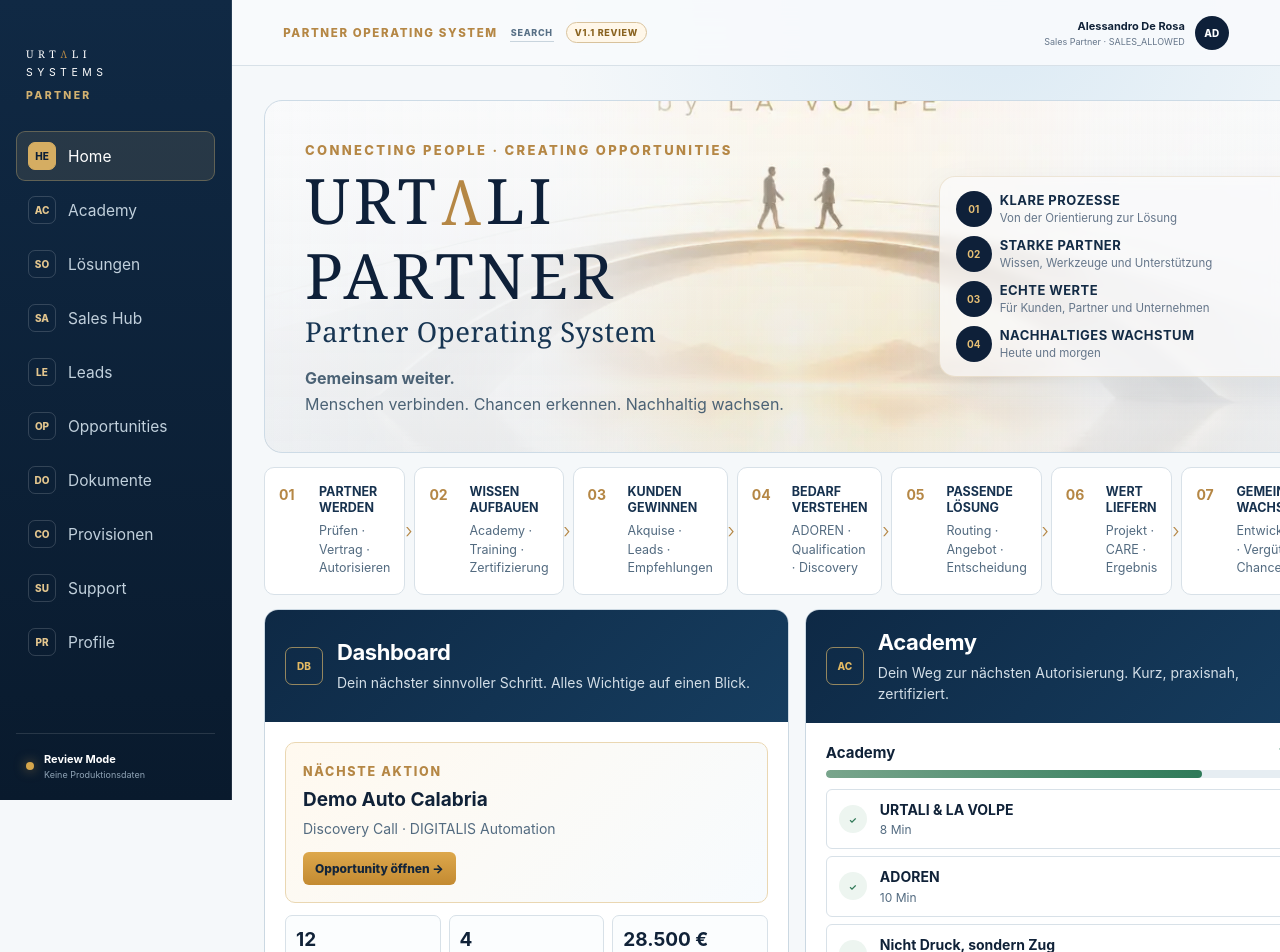
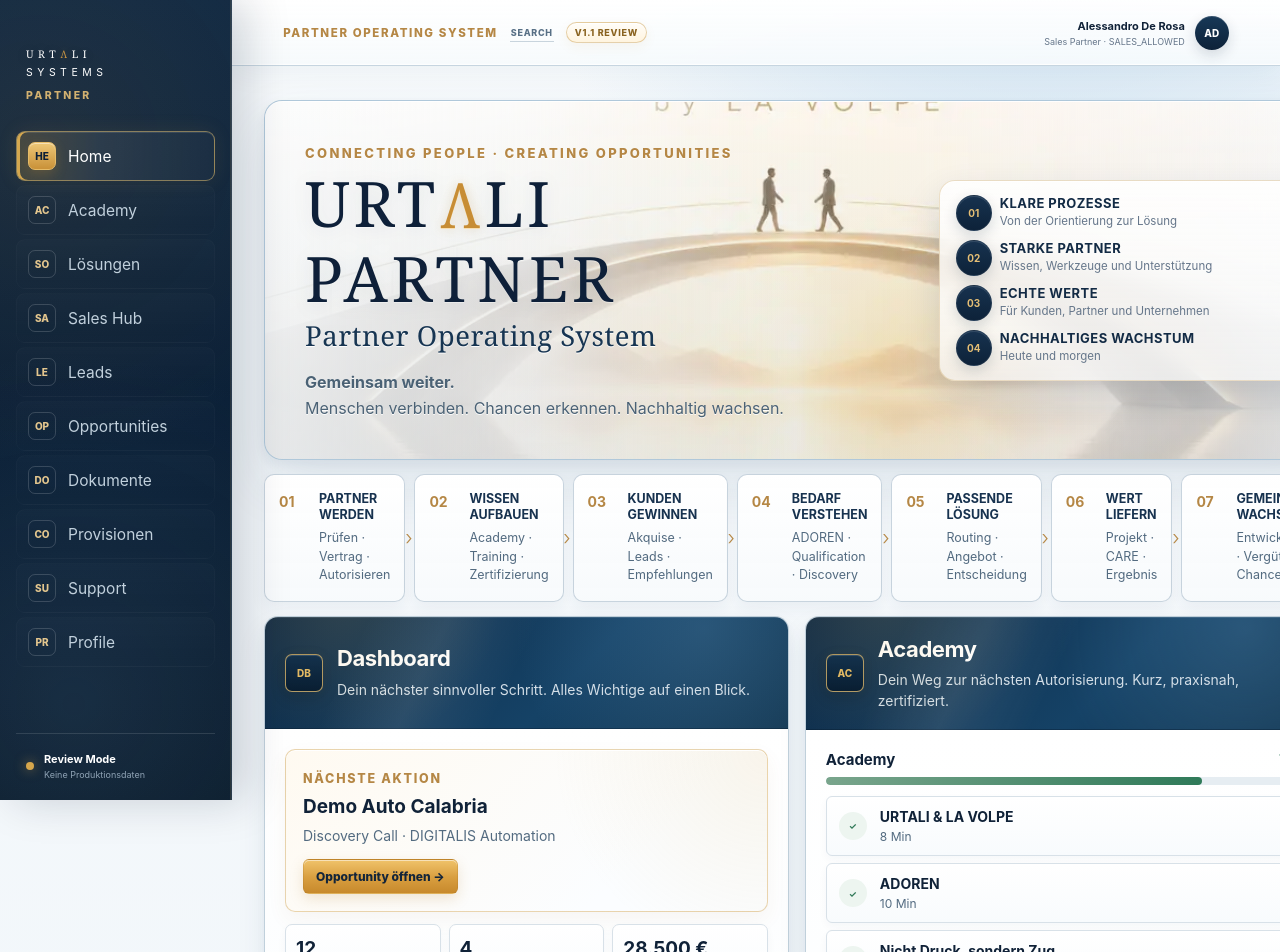
Before and after one commit to lavolpeofficial/vito-platform, a Next.js app in the folder apps/partner-portal/: page / in a window 1280 px wide. Shown: the top 952 px of the page. Built offline with nearby package versions, Linux system fonts and the light colour scheme.

Commit message:
style(partner-portal): apply premium 3d gloss visual system v1.7

```diff
--- a/apps/partner-portal/app/globals.css
+++ b/apps/partner-portal/app/globals.css
@@ -2019,3 +2019,283 @@ small { color: var(--muted); }
 .urtali-a-char {
   color: var(--gold);
 }
+
+
+/* V1.7 — URTALI premium 3D / gloss treatment applied to the live portal */
+body {
+  background:
+    radial-gradient(circle at 82% -8%, rgba(194, 220, 240, .92), transparent 34rem),
+    linear-gradient(180deg, #f8fbfd 0%, #f1f6fa 52%, #eef4f8 100%);
+}
+
+.portal-sidebar {
+  background:
+    radial-gradient(circle at 18% 18%, rgba(190, 140, 62, .10), transparent 20rem),
+    radial-gradient(circle at 32% 88%, rgba(94, 135, 174, .18), transparent 22rem),
+    linear-gradient(180deg, #102944 0%, #0b2037 50%, #081827 100%);
+  box-shadow:
+    14px 0 42px rgba(7, 24, 42, .18),
+    inset -1px 0 0 rgba(226, 190, 114, .12);
+}
+
+.portal-brand strong {
+  text-shadow: 0 2px 16px rgba(0,0,0,.22);
+}
+.portal-brand strong .urtali-a-char {
+  color: #c99543;
+  text-shadow:
+    0 0 8px rgba(218, 166, 75, .30),
+    0 0 18px rgba(218, 166, 75, .16);
+}
+
+.portal-nav-link {
+  border-color: rgba(255,255,255,.02);
+  background: linear-gradient(180deg, rgba(255,255,255,.015), rgba(255,255,255,0));
+}
+
+.portal-nav-link:hover {
+  border-color: rgba(225, 190, 118, .22);
+  background:
+    linear-gradient(180deg, rgba(255,255,255,.08), rgba(255,255,255,.025));
+  box-shadow: inset 0 1px 0 rgba(255,255,255,.05);
+}
+
+.portal-nav-link[aria-current="page"] {
+  border-color: rgba(231, 193, 111, .52);
+  background:
+    linear-gradient(90deg, rgba(214, 166, 76, .22), rgba(255,255,255,.07) 42%, rgba(255,255,255,.025));
+  box-shadow:
+    inset 3px 0 0 #d5a84f,
+    inset 0 1px 0 rgba(255,255,255,.10),
+    0 0 20px rgba(203, 154, 70, .10);
+}
+
+.portal-nav-link[aria-current="page"] i {
+  background: linear-gradient(180deg, #edc777, #c99138);
+  border-color: #e5bb68;
+  box-shadow:
+    inset 0 1px 0 rgba(255,255,255,.45),
+    0 4px 12px rgba(189, 132, 43, .24);
+}
+
+.portal-topbar {
+  border-bottom-color: rgba(177, 197, 212, .72);
+  background:
+    linear-gradient(180deg, rgba(255,255,255,.96), rgba(246,250,252,.90));
+  box-shadow:
+    0 8px 28px rgba(27, 55, 82, .05),
+    inset 0 -1px 0 rgba(255,255,255,.8);
+}
+
+.review-badge {
+  border-color: rgba(197, 150, 71, .44);
+  background: linear-gradient(180deg, #fffdf8, #fff4df);
+  box-shadow:
+    inset 0 1px 0 white,
+    0 4px 12px rgba(180, 128, 47, .07);
+}
+
+.northstar-hero.bridge-hero {
+  min-height: 360px;
+  border: 1px solid rgba(170, 196, 215, .92);
+  background:
+    linear-gradient(
+      90deg,
+      rgba(250, 252, 253, .94) 0%,
+      rgba(250, 252, 253, .78) 25%,
+      rgba(250, 252, 253, .16) 46%,
+      rgba(250, 252, 253, .06) 59%,
+      rgba(250, 252, 253, .52) 77%,
+      rgba(250, 252, 253, .90) 100%
+    ),
+    url('/brand/urtali-partner-bridge-hero.webp') center 48% / cover no-repeat;
+  box-shadow:
+    0 24px 54px rgba(36, 73, 103, .12),
+    0 5px 14px rgba(42, 70, 94, .07),
+    inset 0 1px 0 rgba(255,255,255,.95);
+}
+
+.northstar-hero.bridge-hero::before {
+  content: "";
+  position: absolute;
+  inset: 0;
+  z-index: 0;
+  pointer-events: none;
+  background:
+    linear-gradient(180deg, rgba(255,255,255,.22), transparent 16%, transparent 78%, rgba(12,37,61,.08)),
+    linear-gradient(115deg, rgba(255,255,255,.22), transparent 36%, rgba(255,220,150,.08) 58%, transparent 76%);
+  mix-blend-mode: screen;
+}
+
+.northstar-hero.bridge-hero::after {
+  background:
+    radial-gradient(circle at 58% 74%, rgba(235, 180, 81, .24), transparent 26%),
+    linear-gradient(180deg, rgba(255,255,255,.03), rgba(8,31,52,.08));
+}
+
+.bridge-hero .northstar-brand-copy {
+  text-shadow: 0 1px 0 rgba(255,255,255,.88);
+}
+
+.bridge-hero .northstar-brand-copy h1 {
+  letter-spacing: .055em;
+  filter: drop-shadow(0 3px 9px rgba(7, 28, 48, .08));
+}
+
+.bridge-hero .northstar-brand-copy h1 .urtali-a-char {
+  color: #c78d35;
+  text-shadow:
+    0 1px 0 #f7deb0,
+    0 0 12px rgba(218, 166, 75, .28);
+}
+
+.bridge-hero .northstar-values {
+  border-color: rgba(195, 151, 76, .30);
+  background:
+    linear-gradient(180deg, rgba(255,255,255,.86), rgba(249,250,251,.72));
+  box-shadow:
+    0 16px 36px rgba(18, 45, 68, .14),
+    inset 0 1px 0 rgba(255,255,255,.95);
+  backdrop-filter: blur(10px) saturate(1.15);
+}
+
+.bridge-hero .northstar-values > div > b {
+  background: linear-gradient(180deg, #17324f, #0d2239);
+  border: 1px solid rgba(255,255,255,.05);
+  box-shadow:
+    inset 0 1px 0 rgba(255,255,255,.12),
+    0 5px 14px rgba(14, 35, 58, .16);
+}
+
+.northstar-journey article {
+  border-color: rgba(198, 211, 221, .96);
+  background:
+    linear-gradient(180deg, rgba(255,255,255,.98), rgba(247,250,252,.96));
+  box-shadow:
+    0 7px 16px rgba(31, 61, 86, .055),
+    inset 0 1px 0 rgba(255,255,255,1);
+}
+
+.northstar-journey article:hover {
+  transform: translateY(-1px);
+  border-color: rgba(198, 151, 70, .32);
+  box-shadow:
+    0 10px 20px rgba(31, 61, 86, .08),
+    0 0 16px rgba(201, 149, 64, .06);
+}
+
+.northstar-workcard {
+  border-color: rgba(187, 204, 216, .92);
+  box-shadow:
+    0 14px 30px rgba(28, 59, 84, .08),
+    0 3px 9px rgba(28, 59, 84, .04),
+    inset 0 1px 0 white;
+}
+
+.northstar-workcard > header {
+  position: relative;
+  overflow: hidden;
+  background:
+    radial-gradient(circle at 84% 10%, rgba(118, 171, 211, .22), transparent 42%),
+    linear-gradient(135deg, #0d2945 0%, #154266 58%, #123651 100%);
+  box-shadow:
+    inset 0 1px 0 rgba(255,255,255,.12),
+    inset 0 -1px 0 rgba(5, 22, 37, .35);
+}
+
+.northstar-workcard > header::after {
+  content: "";
+  position: absolute;
+  inset: 0;
+  pointer-events: none;
+  background:
+    linear-gradient(115deg, transparent 0 18%, rgba(255,255,255,.09) 32%, transparent 48%),
+    radial-gradient(circle at 15% -20%, rgba(227, 185, 98, .16), transparent 34%);
+}
+
+.workcard-icon {
+  position: relative;
+  z-index: 1;
+  border-color: rgba(224,186,108,.78);
+  background:
+    linear-gradient(180deg, rgba(17,48,77,.78), rgba(7,27,46,.90));
+  box-shadow:
+    inset 0 1px 0 rgba(255,255,255,.14),
+    0 5px 15px rgba(0,0,0,.16),
+    0 0 12px rgba(214, 166, 76, .06);
+}
+
+.workcard-body {
+  background:
+    linear-gradient(180deg, #ffffff 0%, #fbfdfe 100%);
+}
+
+.mini-next-action {
+  border-color: rgba(210, 165, 88, .46);
+  background:
+    radial-gradient(circle at 100% 0%, rgba(233, 195, 119, .15), transparent 42%),
+    linear-gradient(135deg, #fffaf1, #fbfdff 72%);
+  box-shadow:
+    inset 0 1px 0 white,
+    0 8px 20px rgba(151, 109, 45, .06);
+}
+
+.mini-next-action a,
+.button.primary {
+  border: 1px solid rgba(157, 105, 31, .20);
+  background:
+    linear-gradient(180deg, #f0c36a 0%, #d99f40 52%, #c7892c 100%);
+  box-shadow:
+    inset 0 1px 0 rgba(255,255,255,.52),
+    0 5px 14px rgba(177, 121, 38, .18);
+}
+
+.mini-next-action a:hover,
+.button.primary:hover {
+  filter: brightness(1.035) saturate(1.03);
+  transform: translateY(-1px);
+  box-shadow:
+    inset 0 1px 0 rgba(255,255,255,.58),
+    0 8px 18px rgba(177, 121, 38, .22);
+}
+
+.mini-metrics div,
+.commission-kpis > div,
+.academy-mini-row,
+.authorization-mini div {
+  background:
+    linear-gradient(180deg, #ffffff, #f8fbfd);
+  box-shadow:
+    inset 0 1px 0 rgba(255,255,255,.95),
+    0 4px 10px rgba(28,59,84,.035);
+}
+
+.panel,
+.solution-card,
+.asset-card,
+.table-card,
+.document-list article {
+  box-shadow:
+    0 12px 28px rgba(31, 61, 86, .07),
+    inset 0 1px 0 rgba(255,255,255,.92);
+}
+
+.avatar {
+  background: linear-gradient(180deg, #173857, #0d2239);
+  box-shadow:
+    inset 0 1px 0 rgba(255,255,255,.14),
+    0 5px 14px rgba(15,34,55,.16);
+}
+
+@media (prefers-reduced-motion: no-preference) {
+  .portal-nav-link,
+  .northstar-journey article,
+  .mini-next-action a,
+  .button.primary {
+    transition:
+      transform .16s ease,
+      box-shadow .16s ease,
+      border-color .16s ease,
+      filter .16s ease;
+  }
+}
```
